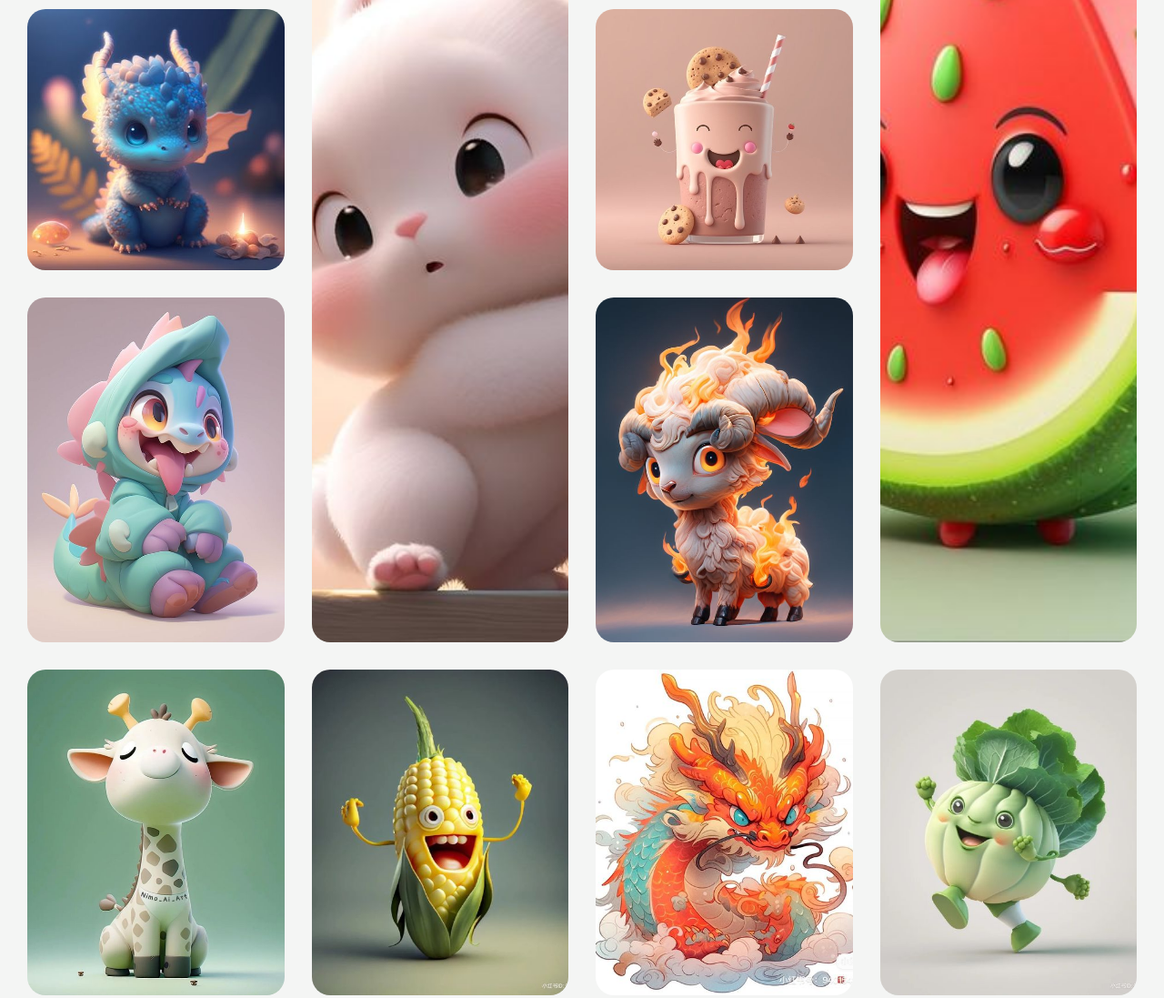
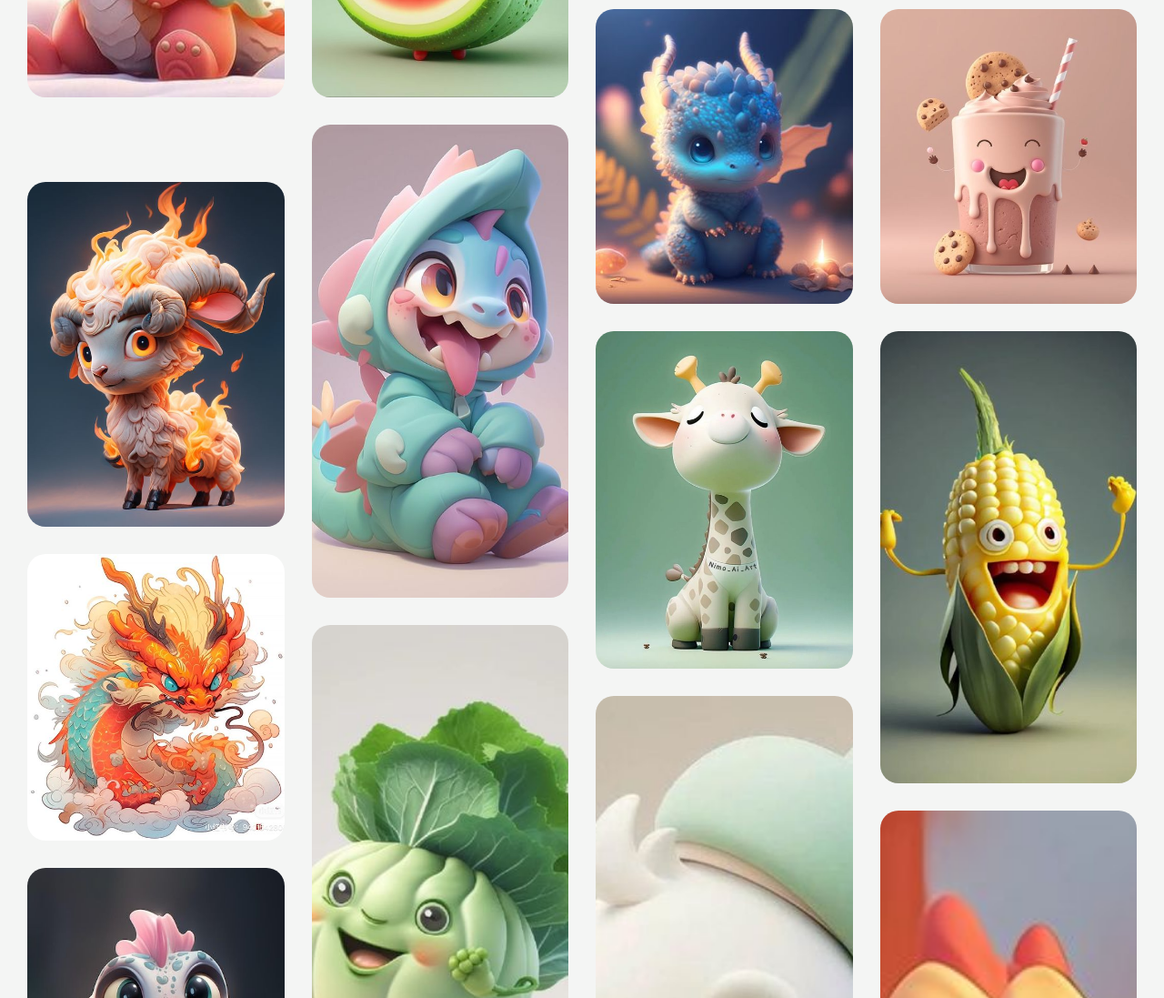
Before and after one commit to ruos-sovanra/responsiveWebHomework, a plain HTML site: page index.html in a window 1280 px wide. Shown: the part 1040-2137 px from the top of the page at 91% size. Drawn offline with Linux system fonts and the light colour scheme.

Commit message:
update CSS

```diff
--- a/index.html
+++ b/index.html
@@ -13,8 +13,8 @@
     <header class="header">
         <nav class="navbar">
             <div class="logo">
-                <img src="./images/logo-removebg-preview.png" alt="logo">
-                <p class="logobrand">Darkness</p>
+                <img src="./images/1.png" alt="logo">
+                <p class="logobrand">Galary</p>
             </div>
             <div class="searchBar">
                 <div>Search stuff here ...</div>
--- a/style.css
+++ b/style.css
@@ -371,14 +371,11 @@
       & div:nth-child(3) {
         grid-row: span 5;
       }
-      & div:nth-child(3) {
+      & div:nth-child(4) {
         grid-row: span 5;
       }
-      & div:nth-child(4) {
+      & div:nth-child(5) {
         grid-row: span 7;
-      }
-      & div:nth-child(5) {
-        grid-row: span 5;
       }
       & div:nth-child(6) {
         grid-row: span 5;
@@ -387,6 +384,37 @@
         grid-row: span 5;
       }
       & div:nth-child(8) {
+        grid-row: span 5;
+      }
+      & div:nth-child(9) {
+        grid-row: span 5;
+      }
+      & div:nth-child(10) {
+        grid-row: span 5;
+      }
+      & div:nth-child(11) {
+        grid-column-start: 2;
+        grid-row: span 7;
+      }
+      & div:nth-child(12) {
+        grid-row: span 5;
+      }
+      & div:nth-child(13) {
+        grid-row: span 5;
+      }
+      & div:nth-child(14) {
+        grid-row: span 7;
+      }
+      & div:nth-child(15) {
+        grid-row: span 5;
+      }
+      & div:nth-child(16) {
+        grid-row: span 5;
+      }
+      & div:nth-child(17) {
+        grid-row: span 5;
+      }
+      & div:nth-child(18) {
         grid-row: span 5;
       }
     }
```
Also changed, not shown: images/1.png (added).
